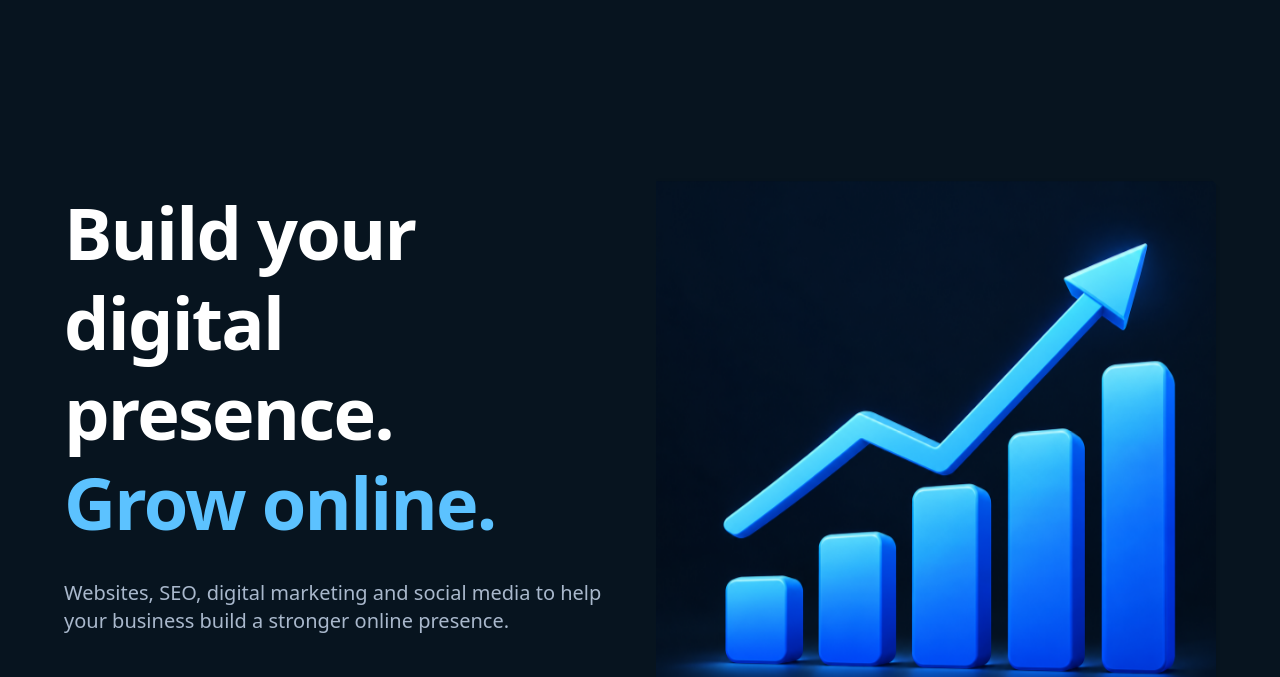
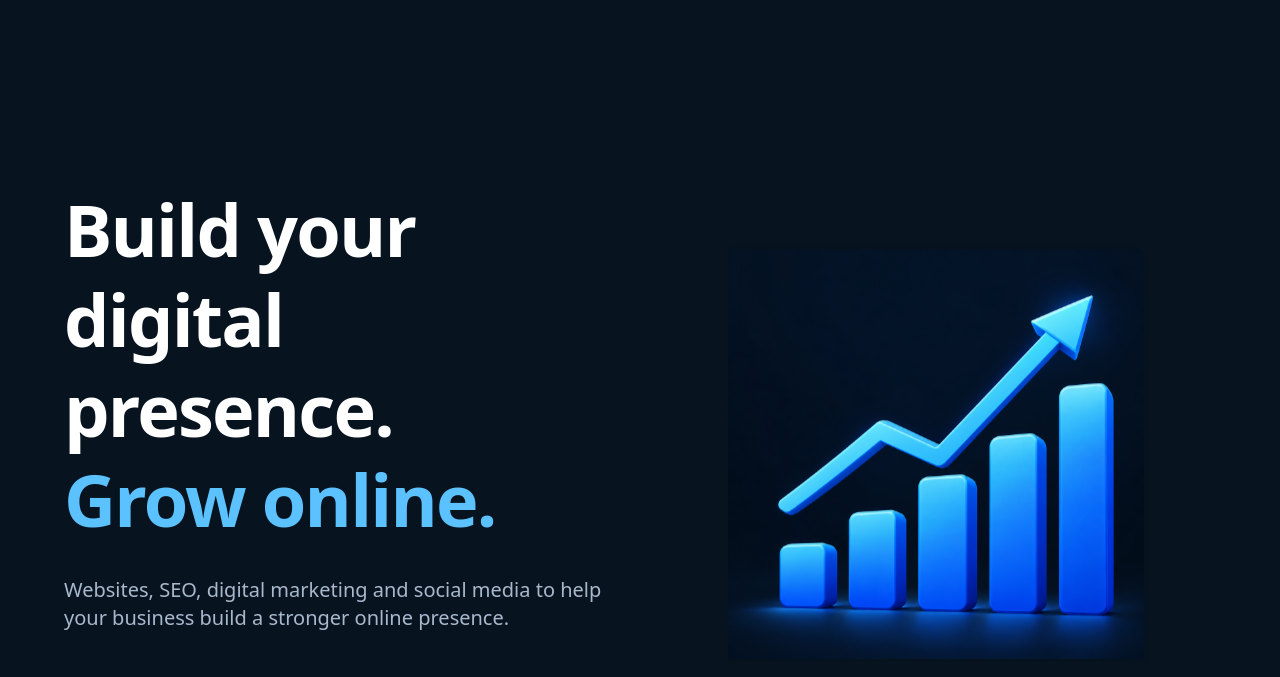
Before and after one commit to rajatthakur17/SKYONITSOLUTIONS, an Astro site: page / in a window 1280 px wide. Shown: the part 72-749 px from the top of the page. Built offline with nearby package versions, Linux system fonts and the light colour scheme; Astro itself is replaced by a stand-in of ours.

Commit message:
icon fix

```diff
--- a/src/components/sections/Hero.astro
+++ b/src/components/sections/Hero.astro
@@ -27,8 +27,8 @@ import growthIcon from '../../assets/growth-icon.png';
     </div>
 
     <!-- RIGHT: Growth Graphic (Animated Raster) -->
-    <div class="w-full max-w-[28rem] mx-auto lg:max-w-none lg:ml-auto flex justify-center lg:justify-end">
-      <div class="hero-graphic-container">
+    <div class="w-full max-w-[20rem] mx-auto lg:max-w-[26rem] flex justify-center">
+      <div class="hero-graphic-container w-full">
         <Image
           src={growthIcon}
           alt="SKYON Business Growth Graphic"
```
